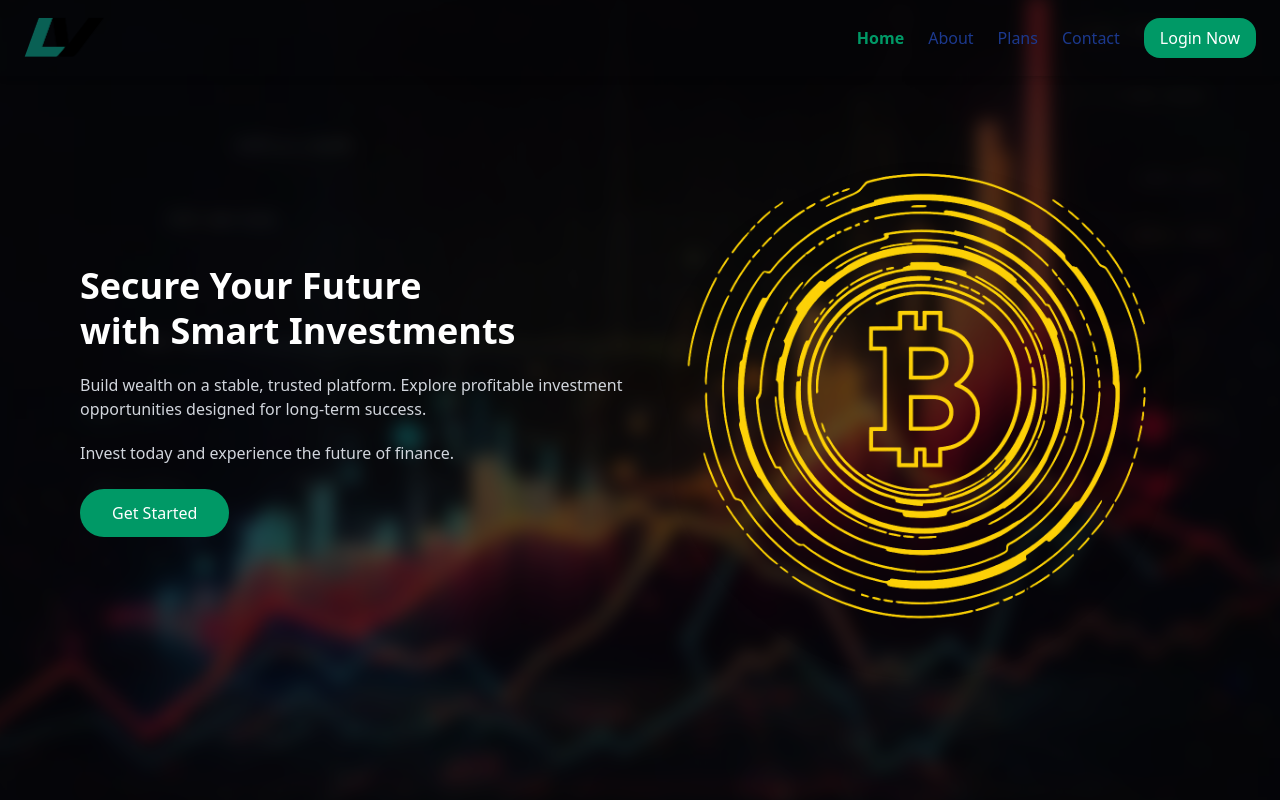
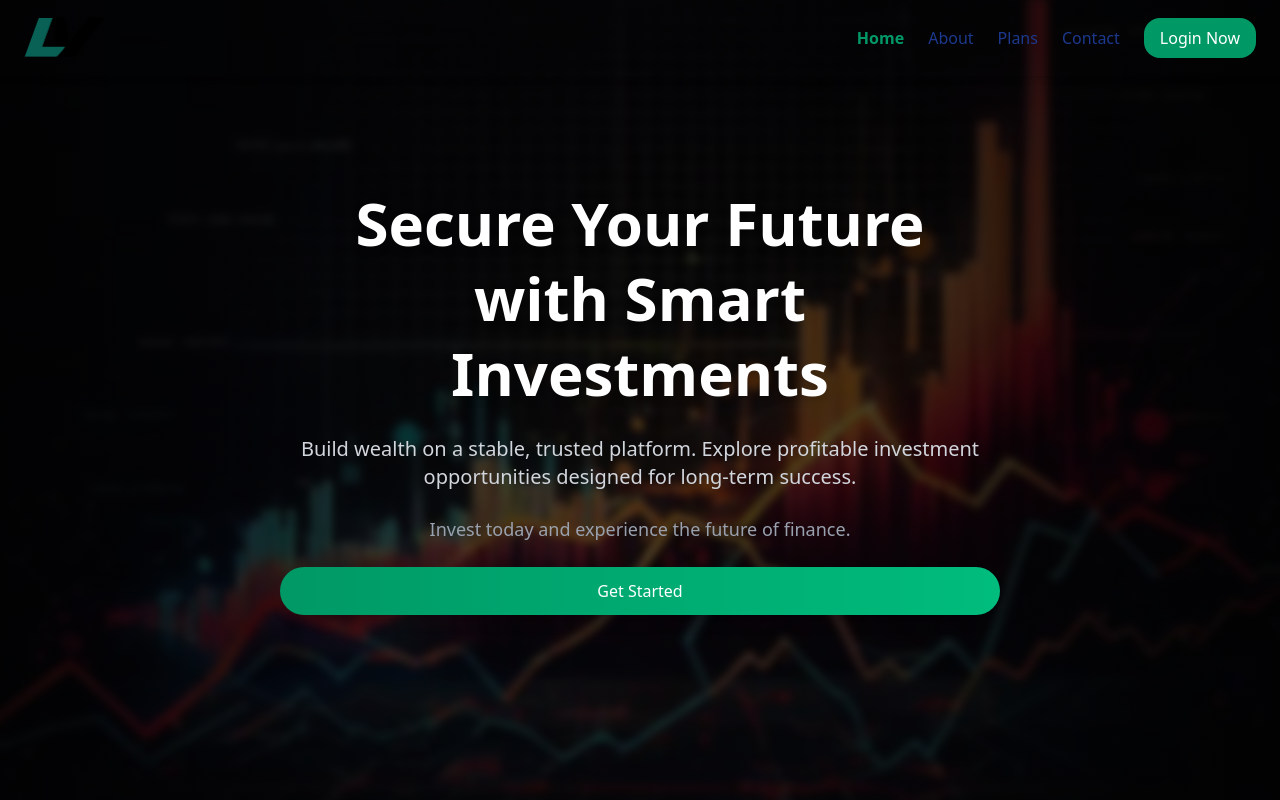
Before and after one commit to Lexorr/fq, a React (Vite) app in the folder frontend/: page / in a window 1280 px wide. Shown: the top 800 px of the page. Built offline with nearby package versions, Linux system fonts and the light colour scheme; no server answers.

Commit message:
updating the home hero section

```diff
--- a/frontend/src/components/HomeHeroSection.tsx
+++ b/frontend/src/components/HomeHeroSection.tsx
@@ -1,52 +1,35 @@
 import { Link } from 'react-router-dom';
-import bitcoin from '../assets/bitcoin.png';
-import bgImage from '../assets/hero-bg.jpeg'; // Ensure your image is in the assets folder
+import bgImage from '../assets/hero-bg.jpeg';
 
 const HomeHeroSection = () => {
   return (
-    <div className="relative  h-screen flex items-center justify-center overflow-hidden  shadow-lg">
-      {/* Blurred Background Image */}
+    <div className="relative h-screen w-full overflow-hidden flex items-center justify-center">
+      {/* Background Image */}
       <div
-        className="absolute inset-0 bg-cover bg-center blur-sm scale-110"
-        style={{
-          backgroundImage: `url(${bgImage})`,
-        }}
+        className="absolute inset-0 bg-cover bg-center scale-110 blur-xs brightness-75"
+        style={{ backgroundImage: `url(${bgImage})` }}
       />
 
-      {/* Overlay */}
-      <div className="absolute inset-0 bg-black/60 z-0" />
+      {/* Gradient Overlay */}
+      <div className="absolute inset-0 bg-gradient-to-r from-black/80 via-black/50 to-black/80 z-0" />
 
-      {/* Content */}
-      <div className="relative z-10 flex flex-col md:flex-row justify-between items-center w-full md:px-20 px-6 text-white">
-        {/* Text Section */}
-        <div className="text-center md:text-left md:w-1/2 space-y-5">
-          <h1 className="text-4xl font-bold leading-tight">
+      {/* Centered Content */}
+      <div className="relative z-10 flex flex-col text-center max-w-3xl space-y-6 px-6 animate-fade-in-up">
+        <h1 className="text-4xl md:text-6xl font-extrabold leading-tight text-white drop-shadow-lg">
           Secure Your Future<br /> with Smart Investments
         </h1>
-          <p className="text-base text-gray-300">
+        <p className="text-lg md:text-xl text-gray-300">
           Build wealth on a stable, trusted platform. Explore profitable investment opportunities designed for long-term success.
         </p>
-          <p className="text-base text-gray-300">
+        <p className="text-lg text-gray-400">
           Invest today and experience the future of finance.
         </p>
-          <div className="flex gap-4 justify-center md:justify-start mt-6">
         <Link
           to="/login"
-              className="bg-emerald-600 hover:bg-emerald-500 text-white py-3 px-8 rounded-full transition-all"
+          className="bg-gradient-to-r from-emerald-600 to-emerald-500 hover:from-emerald-500 hover:to-emerald-400 text-white py-3 px-10 rounded-full shadow-lg hover:shadow-2xl transition-all duration-300"
         >
           Get Started
         </Link>
-          </div>
-        </div>
-
-        {/* Image Section */}
-        <div className="mt-10 md:mt-0 md:w-1/2 flex justify-center">
-          <img
-            src={bitcoin}
-            alt="Bitcoin illustration"
-            className="w-[30rem] drop-shadow-2xl"
-          />
-        </div>
       </div>
     </div>
   );
```
Lines whose indentation alone changed are shown as unchanged.
